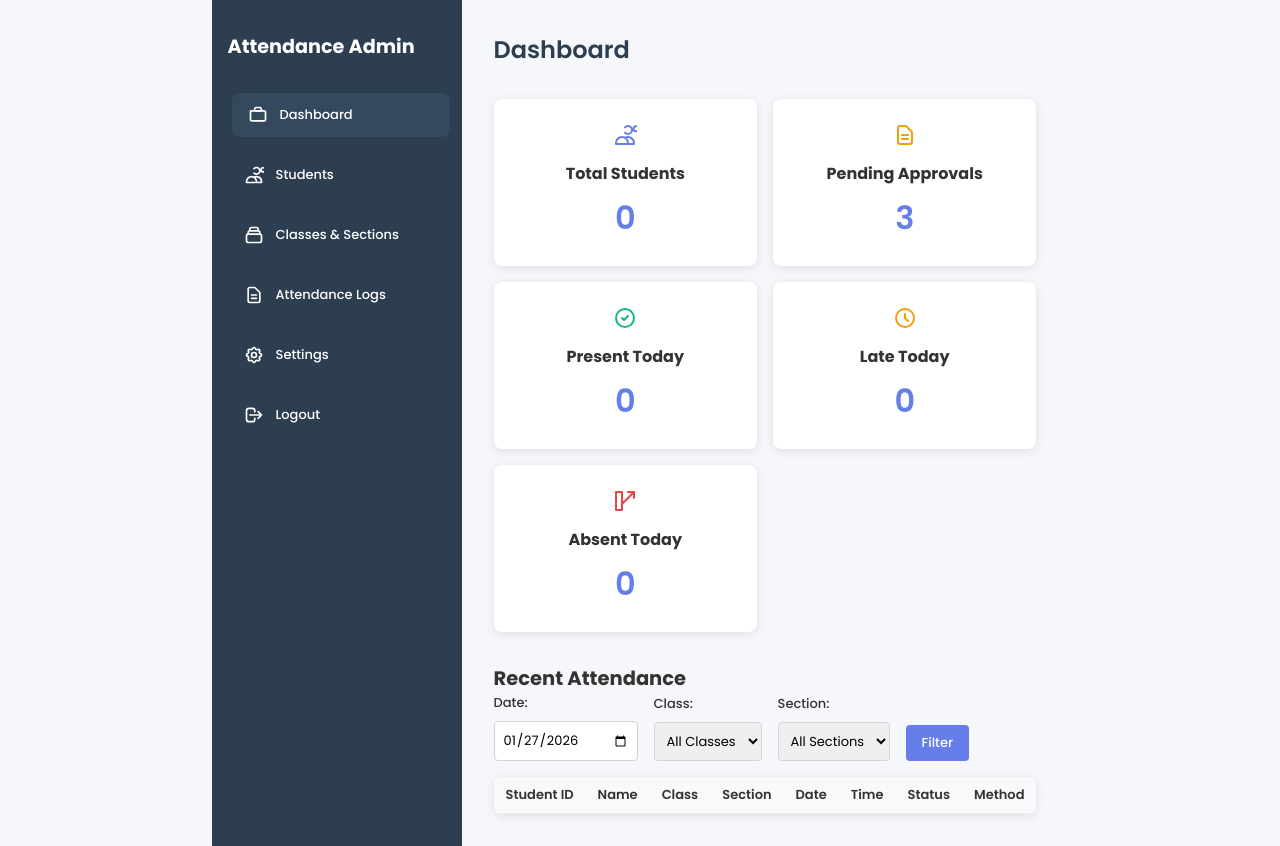
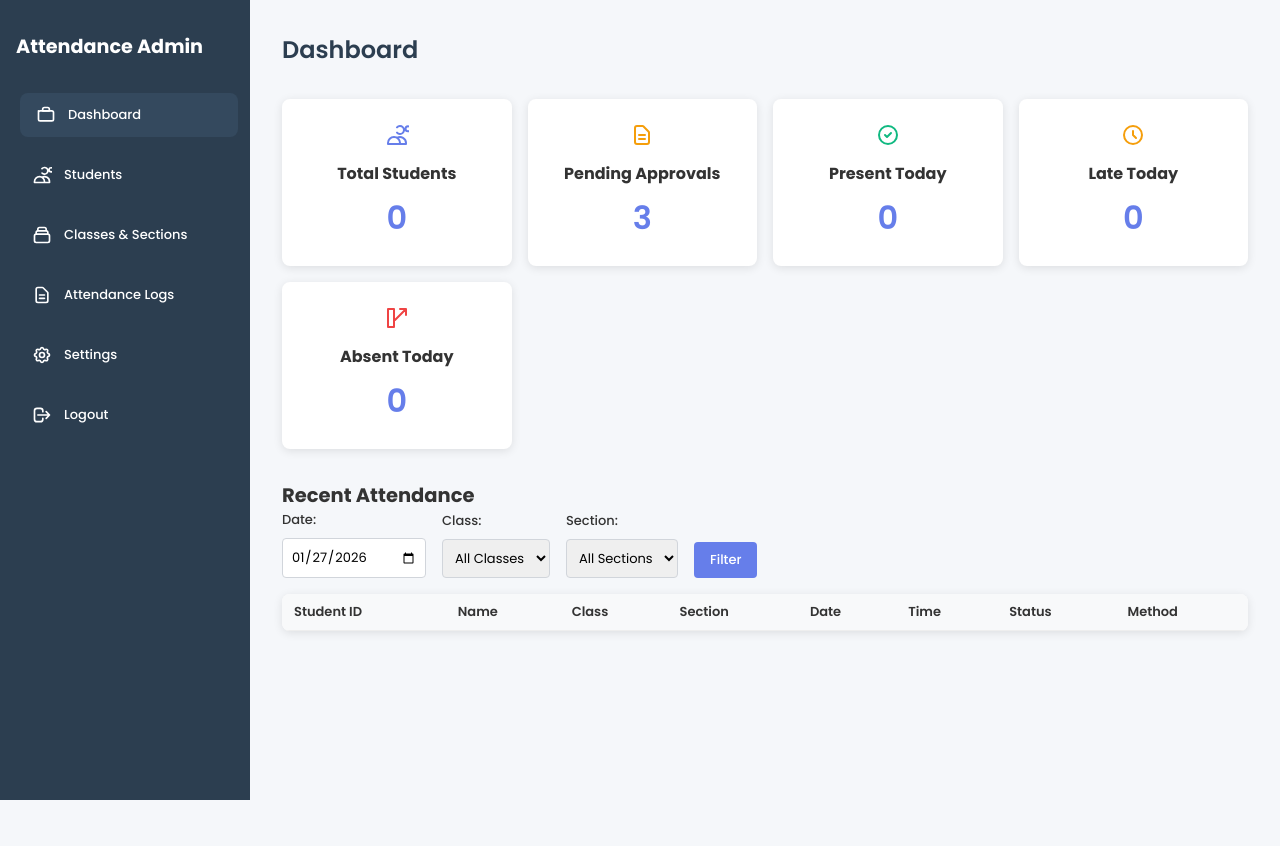
Before and after one commit to kingjrm/Attendance, a PHP site: page /admin/dashboard.php in a window 1280 px wide. After the commit the page ends 800 px from the top, so only its background shows below. Run offline with PHP 8.4, Linux system fonts and the light colour scheme; a user stored in the database is signed in; data comes from the database, SQL or seed files in the repository; data that the repository does not hold is empty.

Commit message:
admin enhance

```diff
--- a/admin/attendance.php
+++ b/admin/attendance.php
@@ -43,7 +43,7 @@ $sections = $pdo->query("SELECT * FROM sections")->fetchAll(PDO::FETCH_ASSOC);
     <link rel="stylesheet" href="../assets/css/style.css">
 </head>
 <body>
-    <div class="admin-container">
+    <div class="admin-container admin-layout">
         <div class="sidebar">
             <h2>Attendance Admin</h2>
             <ul>
--- a/admin/classes.php
+++ b/admin/classes.php
@@ -42,7 +42,7 @@ $sections = $pdo->query("SELECT s.*, c.name as class_name FROM sections s JOIN c
     <link rel="stylesheet" href="../assets/css/style.css">
 </head>
 <body>
-    <div class="admin-container">
+    <div class="admin-container admin-layout">
         <div class="sidebar">
             <h2>Attendance Admin</h2>
             <ul>
--- a/admin/dashboard.php
+++ b/admin/dashboard.php
@@ -21,8 +21,8 @@ $absentToday = $pdo->query("SELECT COUNT(*) FROM attendance WHERE date = '$curre
     <link rel="stylesheet" href="../assets/css/style.css">
 </head>
 <body>
-    <div class="admin-container">
-        <div class="sidebar">
+    <div class="admin-container admin-layout">
+        <div class="sidebar admin-sidebar">
             <h2>Attendance Admin</h2>
             <ul>
                 <li><a href="dashboard.php" class="active">
--- a/admin/login.php
+++ b/admin/login.php
@@ -7,7 +7,7 @@
     <link href="https://fonts.googleapis.com/css2?family=Poppins:wght@300;400;500;600;700&display=swap" rel="stylesheet">
     <link rel="stylesheet" href="../assets/css/style.css">
 </head>
-<body>
+<body class="auth-page">
     <div class="container">
         <h1>Admin Login</h1>
         <form action="login.php" method="post">
--- a/admin/settings.php
+++ b/admin/settings.php
@@ -43,7 +43,7 @@ $sections = $pdo->query("SELECT * FROM sections")->fetchAll(PDO::FETCH_ASSOC);
     <link rel="stylesheet" href="../assets/css/style.css">
 </head>
 <body>
-    <div class="admin-container">
+    <div class="admin-container admin-layout">
         <div class="sidebar">
             <h2>Attendance Admin</h2>
             <ul>
--- a/admin/students.php
+++ b/admin/students.php
@@ -47,7 +47,7 @@ $sections = $pdo->query("SELECT * FROM sections")->fetchAll(PDO::FETCH_ASSOC);
     <link rel="stylesheet" href="../assets/css/style.css">
 </head>
 <body>
-    <div class="admin-container">
+    <div class="admin-container admin-layout">
         <div class="sidebar">
             <h2>Attendance Admin</h2>
             <ul>
--- a/assets/css/style.css
+++ b/assets/css/style.css
@@ -9,11 +9,15 @@
 body {
     background: #f5f7fa;
     min-height: 100vh;
+    font-size: 13px;
+    color: #333;
+}
+
+/* Centered layout for auth pages */
+.auth-page body {
     display: flex;
     align-items: center;
     justify-content: center;
-    font-size: 13px;
-    color: #333;
 }
 
 .container {
@@ -167,6 +171,19 @@ input:focus {
     padding: 2rem 1rem;
 }
 
+.admin-sidebar {
+    position: fixed;
+    top: 0;
+    left: 0;
+    width: 250px;
+    height: 100vh;
+    background: #2c3e50;
+    color: white;
+    padding: 2rem 1rem;
+    overflow-y: auto;
+    z-index: 100;
+}
+
 .sidebar h2 {
     margin-bottom: 2rem;
     font-size: 1.2rem;
@@ -202,6 +219,11 @@ input:focus {
     padding: 2rem;
     background: #f5f7fa;
     font-size: 13px;
+    min-height: 100vh;
+}
+
+.admin-layout .main-content {
+    margin-left: 250px;
 }
 
 .stats {
--- a/index.php
+++ b/index.php
@@ -7,7 +7,7 @@
     <link href="https://fonts.googleapis.com/css2?family=Poppins:wght@300;400;500;600;700&display=swap" rel="stylesheet">
     <link rel="stylesheet" href="assets/css/style.css">
 </head>
-<body>
+<body class="auth-page">
     <div class="container">
         <h1>Student Attendance</h1>
         <div class="attendance-form">
--- a/register.php
+++ b/register.php
@@ -7,7 +7,7 @@
     <link href="https://fonts.googleapis.com/css2?family=Poppins:wght@300;400;500;600;700&display=swap" rel="stylesheet">
     <link rel="stylesheet" href="assets/css/style.css">
 </head>
-<body>
+<body class="auth-page">
     <div class="container">
         <h1>Student Registration</h1>
         <form action="register.php" method="post" class="registration-form">
--- a/student_login.php
+++ b/student_login.php
@@ -7,7 +7,7 @@
     <link href="https://fonts.googleapis.com/css2?family=Poppins:wght@300;400;500;600;700&display=swap" rel="stylesheet">
     <link rel="stylesheet" href="assets/css/style.css">
 </head>
-<body>
+<body class="auth-page">
     <div class="container">
         <h1>Student Login</h1>
         <form action="student_login.php" method="post">
```
Also changed, not shown: setup.php (added, +30 -0 lines).
